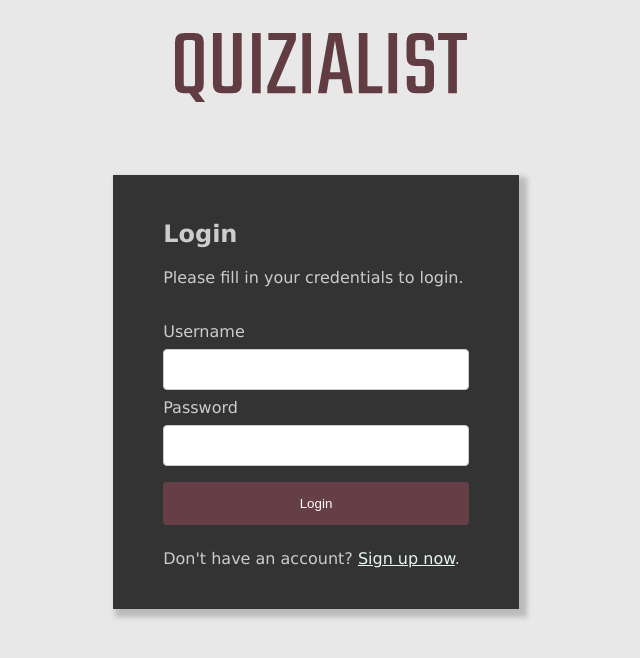
After one commit to NateWidmer/project-module-151-183, a PHP site: page /login.html in a window 1280 px wide. The commit adds this page. Shown: the top 658 px of the page, without its empty margins (324-964 px from the left). Run offline with PHP 8.4, Linux system fonts and the light colour scheme.

Commit message:
added login html and css

```diff
--- /dev/null
+++ b/PL/login.html
@@ -0,0 +1,38 @@
+<!DOCTYPE html>
+<html>
+
+<head>
+    <link rel="stylesheet" type="text/css" href="style.css" />
+</head>
+
+<body>
+    <!--START HEADER -->
+    <div class="header">
+        <img src="images/quizialist.PNG" alt="Quizialist Logo">
+    </div>
+    <!--END HEADER -->
+
+    <div class="login-container">
+        <form class="login-form" method="post">
+            <h2>Login</h2>
+            <p>Please fill in your credentials to login.</p>
+            <br>
+            <div class="form-group">
+                <label>Username</label>
+                <input type="text" name="username" class="form-control" value="">
+                <span class="help-block"></span>
+            </div>
+            <div class="form-group">
+                <label>Password</label>
+                <input type="password" name="password" class="form-control">
+                <span class="help-block"></span>
+            </div>
+            <div class="form-group">
+                <input type="submit" class="btn btn-primary" value="Login">
+            </div>
+            <p>Don't have an account? <a href="register.php">Sign up now</a>.</p>
+        </form>
+    </div>
+</body>
+
+</html>
--- a/PL/style.css
+++ b/PL/style.css
@@ -7,6 +7,7 @@
 /*START BODY*/
 body {
   background-color: #e8e8e8;
+  font-family: Verdana, Geneva, Tahoma, sans-serif;
 }
 /*END BODY*/
 
@@ -20,7 +21,6 @@
   position: -webkit-sticky; /* Safari */
   position: sticky;
   top: 0;
-  font-family: Verdana, Geneva, Tahoma, sans-serif;
 }
 
 li {
@@ -57,7 +57,6 @@
   margin: 4px 2px;
   transition-duration: 0.4s;
   cursor: pointer;
-  font-family: Verdana, Geneva, Tahoma, sans-serif;
 }
 
 .button1 {
@@ -72,7 +71,6 @@
 
 /*START HIGHSCORETABLE*/
 table {
-  font-family: Verdana, Geneva, Tahoma, sans-serif;
   border-collapse: collapse;
   margin-left: auto;
   margin-right: auto;
@@ -94,13 +92,11 @@
 /*START HIGHSCORETITLE*/
 .highscore-title {
   text-align: center;
-  font-family: Verdana, Geneva, Tahoma, sans-serif;
 }
 /*END HIGHSCORETITLE*/
 
 .create-quiz-title {
   text-align: center;
-  font-family: Verdana, Geneva, Tahoma, sans-serif;
 }
 
 /*START CREATE QUIZ FORM*/
@@ -133,6 +129,42 @@
 .quiz-form {
   border-radius: 5px;
   padding: 20px;
-  font-family: Verdana, Geneva, Tahoma, sans-serif;
 }
 /*END CREATE QUIZ FORM*/
+
+/* START LOGIN CONTAINER */
+
+.login-container {
+  justify-content: center;
+  display: flex;
+}
+
+.login-form {
+  margin-top: 50px;
+  width: fit-content;
+  background-color: #333;
+  padding: 25px 50px;
+  color: #ccc;
+  box-shadow: 5px 5px 5px 3px #33333340;
+}
+
+
+input[type=password], select {
+  width: 100%;
+  padding: 12px 20px;
+  margin: 8px 0;
+  display: inline-block;
+  border: 1px solid #ccc;
+  border-radius: 4px;
+  box-sizing: border-box;
+}
+
+a {
+  color: #e8f7ee;
+}
+
+a:hover {
+  color: #b8c4bb;
+}
+
+/* END LOGIN CONTAINER */
```
